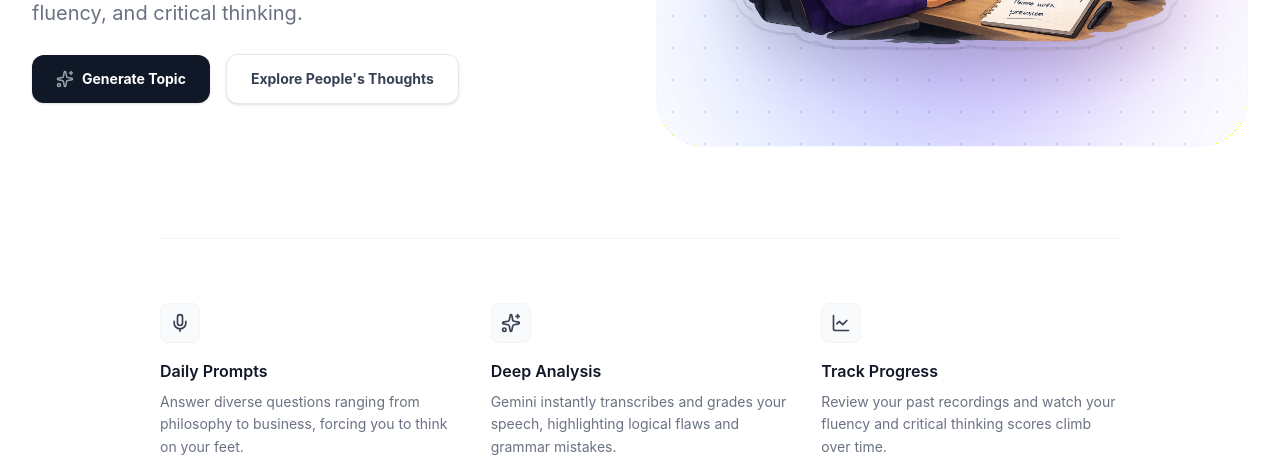
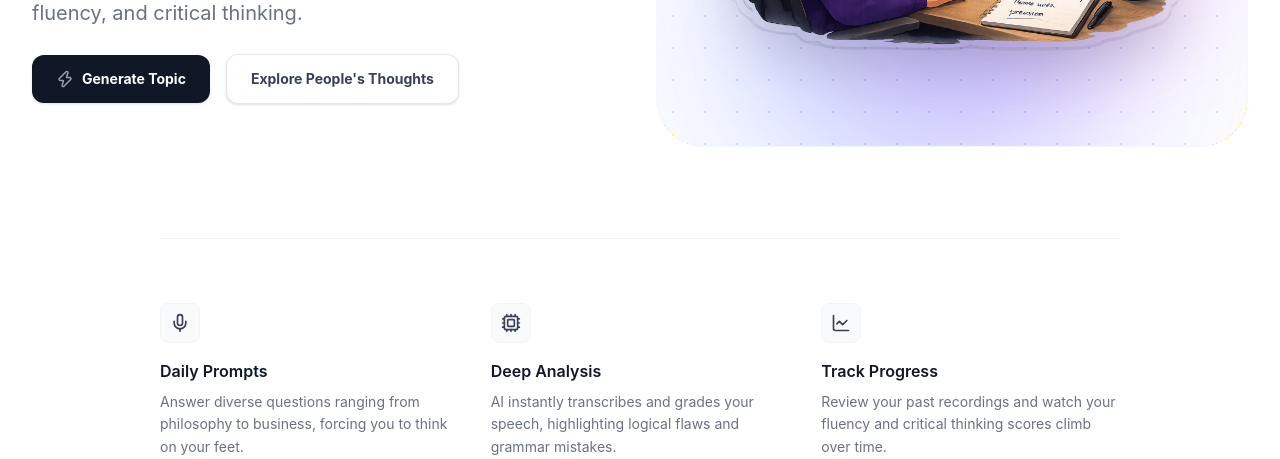
Before and after one commit to Ketan2035/MindMinute, a React (Vite) app in the folder frontend/: page / in a window 1280 px wide. Shown: the part 493-952 px from the top of the page. Built offline with nearby package versions, Linux system fonts and the light colour scheme; no server answers.

Commit message:
feat: implement home page UI with AI topic generation and initialize core project components and pages

```diff
--- a/frontend/src/components/VideoRecorder.jsx
+++ b/frontend/src/components/VideoRecorder.jsx
@@ -331,7 +331,7 @@ const VideoRecorder = ({ topic, onUploadSuccess }) => {
               </div>
               <h2 className="text-2xl font-bold text-gray-900 mb-2">Set up your studio</h2>
               <p className="text-gray-500 mb-8 max-w-sm mx-auto text-sm">
-                Your speech will be transcribed in real-time and analysed by Gemini AI.
+                Your speech will be transcribed in real-time and analysed by AI.
               </p>
               <div className="flex gap-4">
                 <button
@@ -626,7 +626,7 @@ const VideoRecorder = ({ topic, onUploadSuccess }) => {
               </div>
               {recordingState === 'recorded' && liveTranscript && (
                 <p className="text-[10px] text-gray-400 mt-2">
-                  ✓ This transcript will be sent to Gemini AI for deep analysis.
+                  ✓ This transcript will be sent for AI deep analysis.
                 </p>
               )}
             </div>
--- a/frontend/src/pages/Home.jsx
+++ b/frontend/src/pages/Home.jsx
@@ -1,7 +1,7 @@
 import { useState } from 'react';
 import { Link, useNavigate } from 'react-router-dom';
 import { motion, AnimatePresence } from 'framer-motion';
-import { ArrowRight, Mic, Sparkles, LineChart, RefreshCw, Target, Clock, Loader2, BrainCircuit } from 'lucide-react';
+import { ArrowRight, Mic, Zap, Cpu, Activity, LineChart, RefreshCw, Target, Clock, Loader2, BrainCircuit } from 'lucide-react';
 import axios from 'axios';
 import useAuthStore from '../store/useAuthStore';
 
@@ -97,7 +97,7 @@ const Home = () => {
                     onClick={generateTopic}
                     className="w-full sm:w-auto px-6 py-3.5 bg-gray-900 hover:bg-gray-800 text-white font-bold text-sm rounded-xl shadow-sm transition-colors flex items-center justify-center gap-2 group hover:-translate-y-0.5"
                   >
-                    <Sparkles size={18} className="text-gray-400 group-hover:text-white transition-colors" />
+                    <Zap size={18} className="text-gray-400 group-hover:text-white transition-colors" />
                     Generate Topic
                   </button>
                   <Link
@@ -196,7 +196,7 @@ const Home = () => {
                 <div className="flex flex-col items-center w-full max-w-[260px]">
                   <div className="flex items-center justify-between w-full text-[10px] font-bold uppercase tracking-widest text-indigo-500 mb-2 px-2">
                     <span>Target Node</span>
-                    <Sparkles size={14} className="animate-pulse" />
+                    <Activity size={14} className="animate-pulse" />
                   </div>
                   <div className="w-full bg-gray-50 border border-gray-200/80 rounded-2xl h-14 relative overflow-hidden flex items-center justify-center shadow-inner">
                     <AnimatePresence mode="popLayout">
@@ -310,11 +310,11 @@ const Home = () => {
 
           <div>
             <div className="w-10 h-10 rounded-lg bg-gray-50 border border-gray-100 flex items-center justify-center mb-4">
-              <Sparkles size={20} className="text-gray-700" />
+              <Cpu size={20} className="text-gray-700" />
             </div>
             <h3 className="text-base font-semibold text-gray-900 mb-2">Deep Analysis</h3>
             <p className="text-sm text-gray-500 leading-relaxed">
-              Gemini instantly transcribes and grades your speech, highlighting logical flaws and grammar mistakes.
+              AI instantly transcribes and grades your speech, highlighting logical flaws and grammar mistakes.
             </p>
           </div>
 
--- a/frontend/src/pages/Leaderboard.jsx
+++ b/frontend/src/pages/Leaderboard.jsx
@@ -1,7 +1,7 @@
 import { useState, useEffect } from 'react';
 import axios from 'axios';
 import { Link } from 'react-router-dom';
-import { Trophy, Medal, Flame, Star, TrendingUp, Sparkles } from 'lucide-react';
+import { Trophy, Medal, Flame, Star, TrendingUp } from 'lucide-react';
 
 const API_BASE_URL = import.meta.env.VITE_API_URL || 'http://localhost:5000';
 import useAuthStore from '../store/useAuthStore';
--- a/frontend/src/pages/Result.jsx
+++ b/frontend/src/pages/Result.jsx
@@ -70,8 +70,8 @@ const Analyze = () => {
         </h2>
         <p className="text-gray-500 text-center max-w-md">
           {isCompletedNoAnalysis
-            ? 'No transcript was captured during your recording, so Gemini could not analyse your speech. Please try again and make sure your microphone is working.'
-            : 'The AI analysis failed. This can happen due to API limits. Please try again.'}
+            ? 'No transcript was captured during your recording, so the AI could not analyse your speech. Please try again and make sure your microphone is working.'
+            : 'The AI analysis failed. This can happen due to network or server limits. Please try again.'}
         </p>
         <button
           onClick={() => navigate('/')}
@@ -90,11 +90,11 @@ const Analyze = () => {
           <div className="absolute inset-0 rounded-full border-4 border-indigo-100"></div>
           <div className="absolute inset-0 rounded-full border-4 border-indigo-600 border-t-transparent animate-spin"></div>
           <div className="absolute inset-0 flex items-center justify-center">
-            <span className="text-3xl">🤖</span>
+            <span className="text-3xl">🎙️</span>
           </div>
         </div>
         <h2 className="text-2xl font-bold text-gray-900 mb-2">Analyzing your speech...</h2>
-        <p className="text-gray-500 animate-pulse text-lg">Gemini 1.5 Flash is generating your transcript and deep analysis.</p>
+        <p className="text-gray-500 animate-pulse text-lg">AI is generating your transcript and deep analysis.</p>
         <p className="text-gray-400 mt-2 text-sm">(This usually takes 15-30 seconds)</p>
       </div>
     );
```
Also changed, not shown: 1 other file (tests, documents, lock files or other folders).
